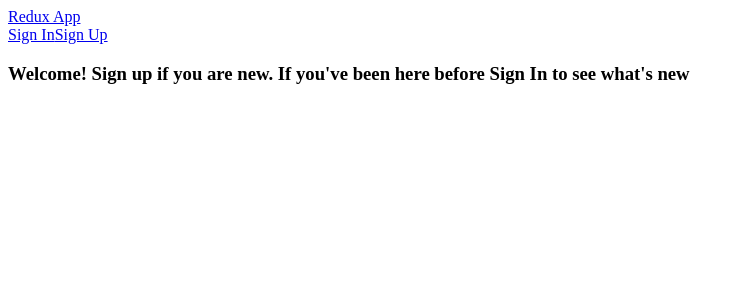
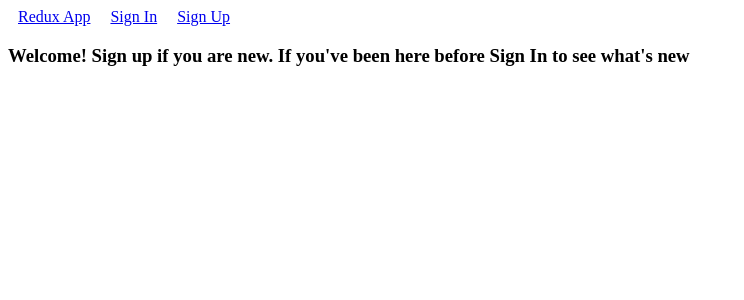
Before and after one commit to aelise17264/client, a React (Create React App) app: page / in a window 1280 px wide. Shown: the top 300 px of the page, without its empty margins (0-744 px from the left). Built offline with nearby package versions, Linux system fonts and the light colour scheme.

Commit message:
added css to header to make links easier to read

```diff
--- a/src/components/Header.js
+++ b/src/components/Header.js
@@ -1,6 +1,7 @@
 import React, {Component} from 'react';
 import {Link} from 'react-router-dom';
 import {connect} from 'react-redux';
+import './HeaderStyle.css';
 
 class Header extends Component {
     renderLinks(){
@@ -24,7 +25,7 @@ class Header extends Component {
 
     render(){
         return(
-            <div>
+            <div className="header">
                 <Link to="/">Redux App</Link>
                 {this.renderLinks()}
 
--- /dev/null
+++ b/src/components/HeaderStyle.css
@@ -0,0 +1,9 @@
+.header{
+    display: flex;
+    align-content: center;
+
+}
+
+.header a{
+    margin: 0 10px;
+}
```
